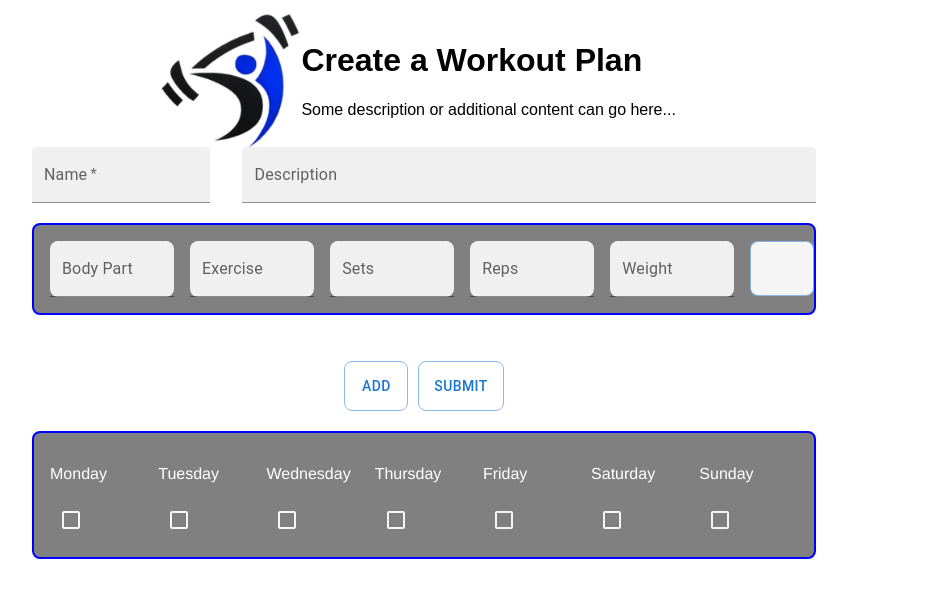
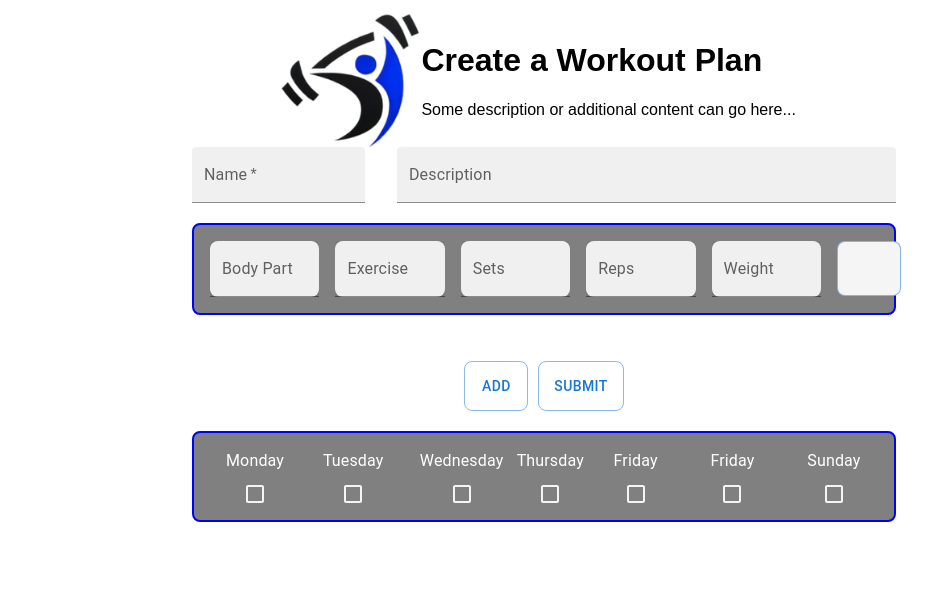
Before and after one commit to Ctc8/FitFriends, a React (Vite) app in the folder @latest/: page /CreatePage in a window 1280 px wide. Shown: the top 598 px of the page, without its empty margins (256-1188 px from the left). Built offline with nearby package versions, Linux system fonts and the light colour scheme; no server answers.

Commit message:
create page reformated

```diff
--- a/@latest/package.json
+++ b/@latest/package.json
@@ -15,6 +15,8 @@
     "@mui/icons-material": "^5.15.12",
     "@mui/material": "^5.15.12",
     "firebase": "^10.8.1",
+    "install": "^0.13.0",
+    "npm": "^10.5.0",
     "react": "^18.2.0",
     "react-dom": "^18.2.0",
     "react-router-dom": "^6.22.3"
--- a/@latest/src/pages/CreatePage.jsx
+++ b/@latest/src/pages/CreatePage.jsx
@@ -1,5 +1,5 @@
 import React, { useState } from "react";
-import { Stack, TextField, Button, Box, Grid, Checkbox } from "@mui/material";
+import { Stack, TextField, Button, Box, Grid, Checkbox, FormControlLabel} from "@mui/material";
 import { collection, addDoc } from "firebase/firestore";
 import { db } from "../../firebase-config.js";
 
@@ -71,7 +71,7 @@ const CreatePage = () => {
 
   return (
     <>
-    <Box sx={{ borderRadius: 2, paddingLeft:35, paddingRight:25}}>
+    <Box sx={{ borderRadius: 2, paddingLeft:55, paddingRight:15}}>
         <Box sx={{display: "flex",
             flexDirection: "column",
             alignItems: "center",
@@ -144,64 +144,81 @@ const CreatePage = () => {
             p: 2,
             border: "2px solid blue",
             borderRadius: 2,
+            maxHeight: "55px",
+            color: "white",
+            fontFamily: "Helvetica, Arial, sans-serif",
           }}
         >
           <Grid container spacing={2}>
             <Grid item md={1.7}>
-                <p className={styles.customParagraph}>Monday</p>
-              <Checkbox
-                sx={{ color: "whitesmoke"}}
+              <FormControlLabel
+                label = 'Monday'
+                control={<Checkbox
+                  sx={{ color: "whitesmoke" }}
                   checked={checkboxState.Monday}
-                onChange={() => handleCheckboxChange("Monday")}
-              ></Checkbox>
+                  onChange={() => handleCheckboxChange("Monday")}/>}
+                labelPlacement="top"
+              />
             </Grid>
             <Grid item md={1.7}>
-                <p className={styles.customParagraph}>Tuesday</p>
-              <Checkbox
+                <FormControlLabel
+                label = 'Tuesday'
+                control={<Checkbox
                   sx={{ color: "whitesmoke" }}
                   checked={checkboxState.Tuesday}
-                onChange={() => handleCheckboxChange("Tuesday")}
-              ></Checkbox>
+                  onChange={() => handleCheckboxChange("Tuesday")}/>}
+                labelPlacement="top"
+              />
             </Grid>
             <Grid item md={1.7}>
-              <p className={styles.customParagraph}>Wednesday</p>
-              <Checkbox
+            <FormControlLabel
+                label = 'Wednesday'
+                control={<Checkbox
                   sx={{ color: "whitesmoke" }}
                   checked={checkboxState.Wednesday}
-                onChange={() => handleCheckboxChange("Wednesday")}
-              ></Checkbox>
+                  onChange={() => handleCheckboxChange("Wednesday")}/>}
+                labelPlacement="top"
+              />
             </Grid>
             <Grid item md={1.7}>
-            <p className={styles.customParagraph}>Thursday</p>
-              <Checkbox
+            <FormControlLabel
+                label = 'Thursday'
+                control={<Checkbox
                   sx={{ color: "whitesmoke" }}
                   checked={checkboxState.Thursday}
-                onChange={() => handleCheckboxChange("Thursday")}
-              ></Checkbox>
+                  onChange={() => handleCheckboxChange("Thursday")}/>}
+                labelPlacement="top"
+              />
             </Grid>
             <Grid item md={1.7}>
-            <p className={styles.customParagraph}>Friday</p>
-              <Checkbox
+            <FormControlLabel
+                label = 'Friday'
+                control={<Checkbox
                   sx={{ color: "whitesmoke" }}
                   checked={checkboxState.Friday}
-                onChange={() => handleCheckboxChange("Friday")}
-              ></Checkbox>
+                  onChange={() => handleCheckboxChange("Friday")}/>}
+                labelPlacement="top"
+              />
             </Grid>
             <Grid item md={1.7}>
-            <p className={styles.customParagraph}>Saturday</p>
-              <Checkbox
+            <FormControlLabel
+                label = 'Friday'
+                control={<Checkbox
                   sx={{ color: "whitesmoke" }}
                   checked={checkboxState.Saturday}
-                onChange={() => handleCheckboxChange("Saturday")}
-              ></Checkbox>
+                  onChange={() => handleCheckboxChange("Saturday")}/>}
+                labelPlacement="top"
+              />
             </Grid>
             <Grid item md={1.7}>
-            <p className={styles.customParagraph}>Sunday</p>
-              <Checkbox
+            <FormControlLabel
+                label = 'Sunday'
+                control={<Checkbox
                   sx={{ color: "whitesmoke" }}
                   checked={checkboxState.Sunday}
-                onChange={() => handleCheckboxChange("Sunday")}
-              ></Checkbox>
+                  onChange={() => handleCheckboxChange("Sunday")}/>}
+                labelPlacement="top"
+              />
             </Grid>
           </Grid>
         </Box>
```
Also changed, not shown: 1 other file (tests, documents, lock files or other folders). Lines whose indentation alone changed are shown as unchanged.
